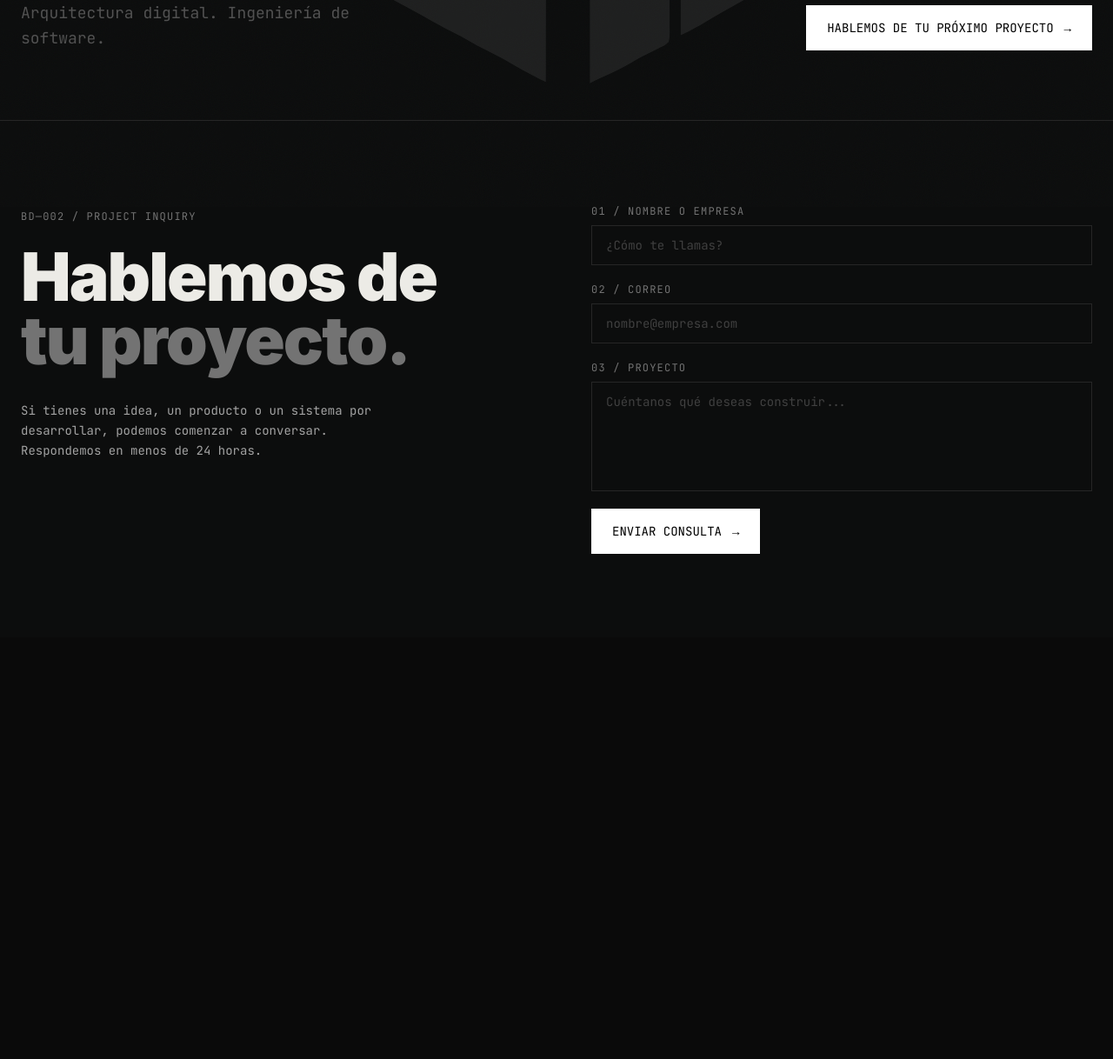
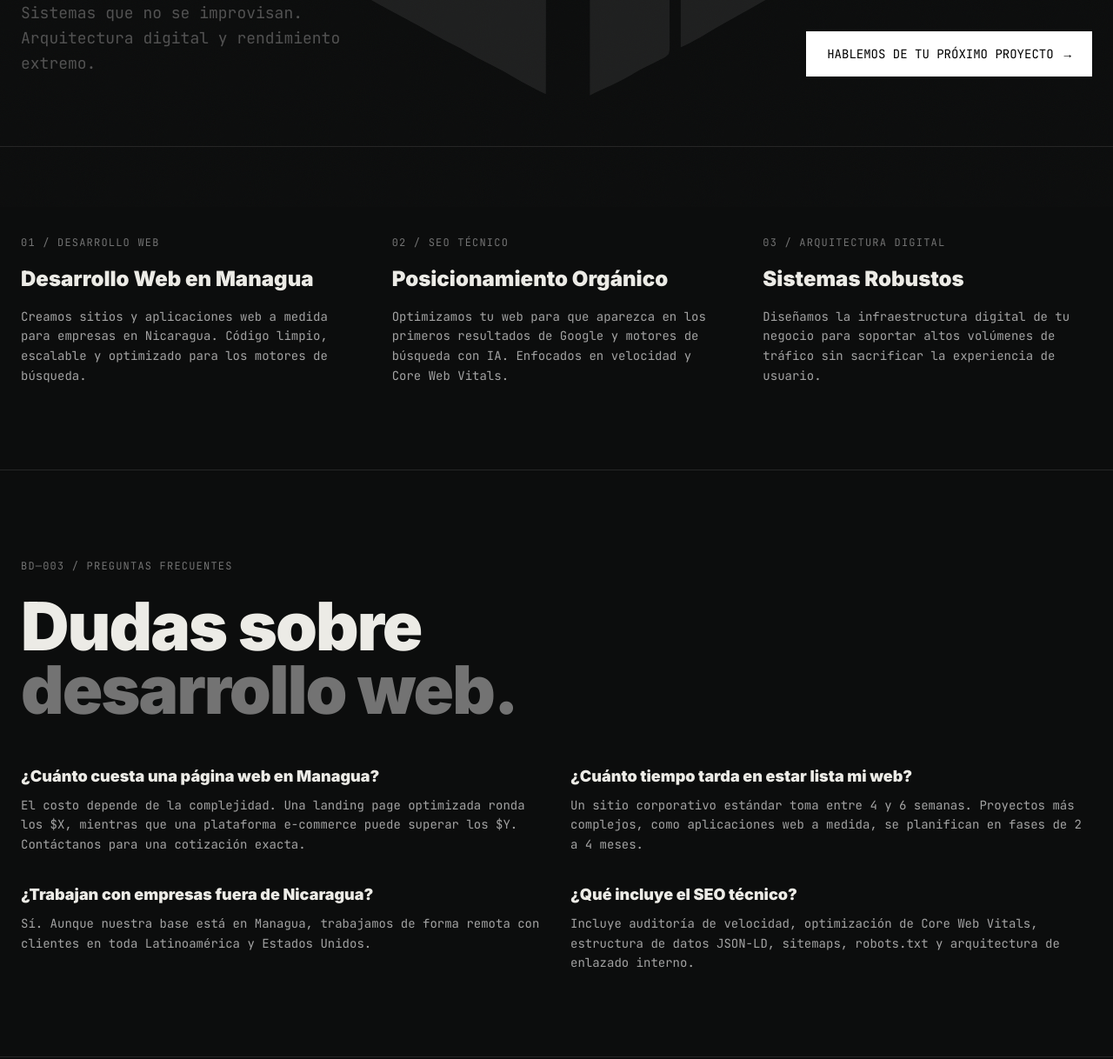
Before and after one commit to brutaldevs/brutaldevs-site, an Astro site: page / in a window 1280 px wide. Shown: the part 562-1780 px from the top of the page at 87% size. Before the commit the page ends 1295 px from the top, so only its background shows below. Built offline with nearby package versions, Linux system fonts and the light colour scheme; Astro itself is replaced by a stand-in of ours; no server answers.

Commit message:
feat(seo): add local SEO schema, services and faq sections

```diff
--- a/src/components/HeroLamp.tsx
+++ b/src/components/HeroLamp.tsx
@@ -143,8 +143,8 @@ export default function HeroLamp() {
 
         <div className="relative z-10 mt-16 flex flex-col md:flex-row justify-between items-start md:items-end gap-8 border-t border-neutral-800 pt-8">
           <p className="max-w-md text-lg text-neutral-400 font-mono leading-relaxed">
-            Construimos sistemas que no se improvisan.<br />
-            <span className="text-neutral-600">Arquitectura digital. Ingeniería de software.</span>
+            Agencia de desarrollo web en <strong className="text-[#ecebe6]">Managua, Nicaragua</strong>.<br />
+            <span className="text-neutral-600">Sistemas que no se improvisan. Arquitectura digital y rendimiento extremo.</span>
           </p>
           <a
             href="#contacto"
--- a/src/layouts/Layout.astro
+++ b/src/layouts/Layout.astro
@@ -7,8 +7,8 @@ export interface Props {
 }
 
 const {
-  title = "BrutalDevs | Ingeniería de Software",
-  description = "Arquitectura digital. Sistemas construidos con intención. SEO técnico y rendimiento extremo."
+  title = "BrutalDevs | Desarrollo Web en Managua y Nicaragua",
+  description = "Agencia de desarrollo web en Managua, Nicaragua. Especialistas en arquitectura digital, SEO técnico y rendimiento extremo para empresas que buscan escalar."
 } = Astro.props;
 
 const siteURL = Astro.site || 'https://brutaldevs.com';
@@ -16,11 +16,26 @@ const canonicalURL = new URL(Astro.url.pathname, siteURL);
 
 const jsonLd = {
   "@context": "https://schema.org",
-  "@type": "Organization",
+  "@type": "ProfessionalService",
   "name": "BrutalDevs",
   "url": "https://brutaldevs.com",
   "logo": "https://brutaldevs.com/favicon.svg",
-  "description": description
+  "description": description,
+  "address": {
+    "@type": "PostalAddress",
+    "addressLocality": "Managua",
+    "addressRegion": "Managua",
+    "addressCountry": "NI"
+  },
+  "areaServed": {
+    "@type": "Country",
+    "name": "Nicaragua"
+  },
+  "priceRange": "$$$",
+  "sameAs": [
+    "https://github.com/brutaldevs",
+    "https://twitter.com/brutaldevs"
+  ]
 };
 ---
 <!DOCTYPE html>
--- a/src/pages/index.astro
+++ b/src/pages/index.astro
@@ -5,6 +5,60 @@ import ContactForm from '../components/ContactForm';
 ---
 <Layout>
   <HeroLamp client:load />
+
+  <section className="relative w-full max-w-7xl mx-auto px-6 py-24 border-t border-neutral-800">
+    <div className="grid grid-cols-1 md:grid-cols-3 gap-12">
+      <div>
+        <span className="text-xs font-mono tracking-widest text-neutral-500 uppercase">01 / Desarrollo Web</span>
+        <h2 className="mt-4 text-2xl font-bold text-[#ecebe6]">Desarrollo Web en Managua</h2>
+        <p className="mt-4 text-neutral-400 font-mono text-sm leading-relaxed">
+          Creamos sitios y aplicaciones web a medida para empresas en Nicaragua. Código limpio, escalable y optimizado para los motores de búsqueda.
+        </p>
+      </div>
+      <div>
+        <span className="text-xs font-mono tracking-widest text-neutral-500 uppercase">02 / SEO Técnico</span>
+        <h2 className="mt-4 text-2xl font-bold text-[#ecebe6]">Posicionamiento Orgánico</h2>
+        <p className="mt-4 text-neutral-400 font-mono text-sm leading-relaxed">
+          Optimizamos tu web para que aparezca en los primeros resultados de Google y motores de búsqueda con IA. Enfocados en velocidad y Core Web Vitals.
+        </p>
+      </div>
+      <div>
+        <span className="text-xs font-mono tracking-widest text-neutral-500 uppercase">03 / Arquitectura Digital</span>
+        <h2 className="mt-4 text-2xl font-bold text-[#ecebe6]">Sistemas Robustos</h2>
+        <p className="mt-4 text-neutral-400 font-mono text-sm leading-relaxed">
+          Diseñamos la infraestructura digital de tu negocio para soportar altos volúmenes de tráfico sin sacrificar la experiencia de usuario.
+        </p>
+      </div>
+    </div>
+  </section>
+
+  <section className="relative w-full max-w-7xl mx-auto px-6 py-24 border-t border-neutral-800">
+    <span className="text-xs font-mono tracking-widest text-neutral-500 uppercase">BD—003 / Preguntas Frecuentes</span>
+    <h2 className="mt-6 font-sans font-black text-[clamp(40px,6vw,80px)] leading-[0.95] tracking-tight text-[#ecebe6]">
+      Dudas sobre<br />
+      <span className="text-neutral-500">desarrollo web.</span>
+    </h2>
+
+    <div className="mt-12 grid grid-cols-1 md:grid-cols-2 gap-8">
+      <div>
+        <h3 className="text-lg font-bold text-[#ecebe6]">¿Cuánto cuesta una página web en Managua?</h3>
+        <p className="mt-2 text-neutral-400 font-mono text-sm leading-relaxed">El costo depende de la complejidad. Una landing page optimizada ronda los $X, mientras que una plataforma e-commerce puede superar los $Y. Contáctanos para una cotización exacta.</p>
+      </div>
+      <div>
+        <h3 className="text-lg font-bold text-[#ecebe6]">¿Cuánto tiempo tarda en estar lista mi web?</h3>
+        <p className="mt-2 text-neutral-400 font-mono text-sm leading-relaxed">Un sitio corporativo estándar toma entre 4 y 6 semanas. Proyectos más complejos, como aplicaciones web a medida, se planifican en fases de 2 a 4 meses.</p>
+      </div>
+      <div>
+        <h3 className="text-lg font-bold text-[#ecebe6]">¿Trabajan con empresas fuera de Nicaragua?</h3>
+        <p className="mt-2 text-neutral-400 font-mono text-sm leading-relaxed">Sí. Aunque nuestra base está en Managua, trabajamos de forma remota con clientes en toda Latinoamérica y Estados Unidos.</p>
+      </div>
+      <div>
+        <h3 className="text-lg font-bold text-[#ecebe6]">¿Qué incluye el SEO técnico?</h3>
+        <p className="mt-2 text-neutral-400 font-mono text-sm leading-relaxed">Incluye auditoría de velocidad, optimización de Core Web Vitals, estructura de datos JSON-LD, sitemaps, robots.txt y arquitectura de enlazado interno.</p>
+      </div>
+    </div>
+  </section>
+
   <section id="contacto" className="relative w-full max-w-7xl mx-auto px-6 py-24 border-t border-neutral-800">
     <div className="grid grid-cols-1 md:grid-cols-2 gap-12 md:gap-20">
       <div>
```
